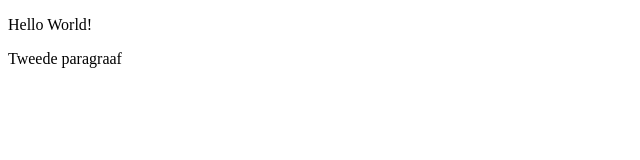
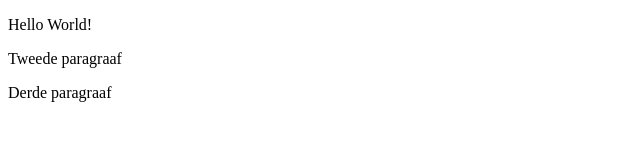
Before and after one commit to Programmeerplaats/oefenproject-github-tutorial, a plain HTML site: page index.html in a window 1280 px wide. Shown: the whole page, without its empty margins (0-640 px from the left). Drawn offline with Linux system fonts and the light colour scheme.

Commit message:
Derde paragraaf toegevoegd

```diff
--- a/index.html
+++ b/index.html
@@ -6,5 +6,6 @@
    <body>
       <p>Hello World!</p>
       <p>Tweede paragraaf</p>
+	  <p>Derde paragraaf</p>
    </body>
 </html>
```
